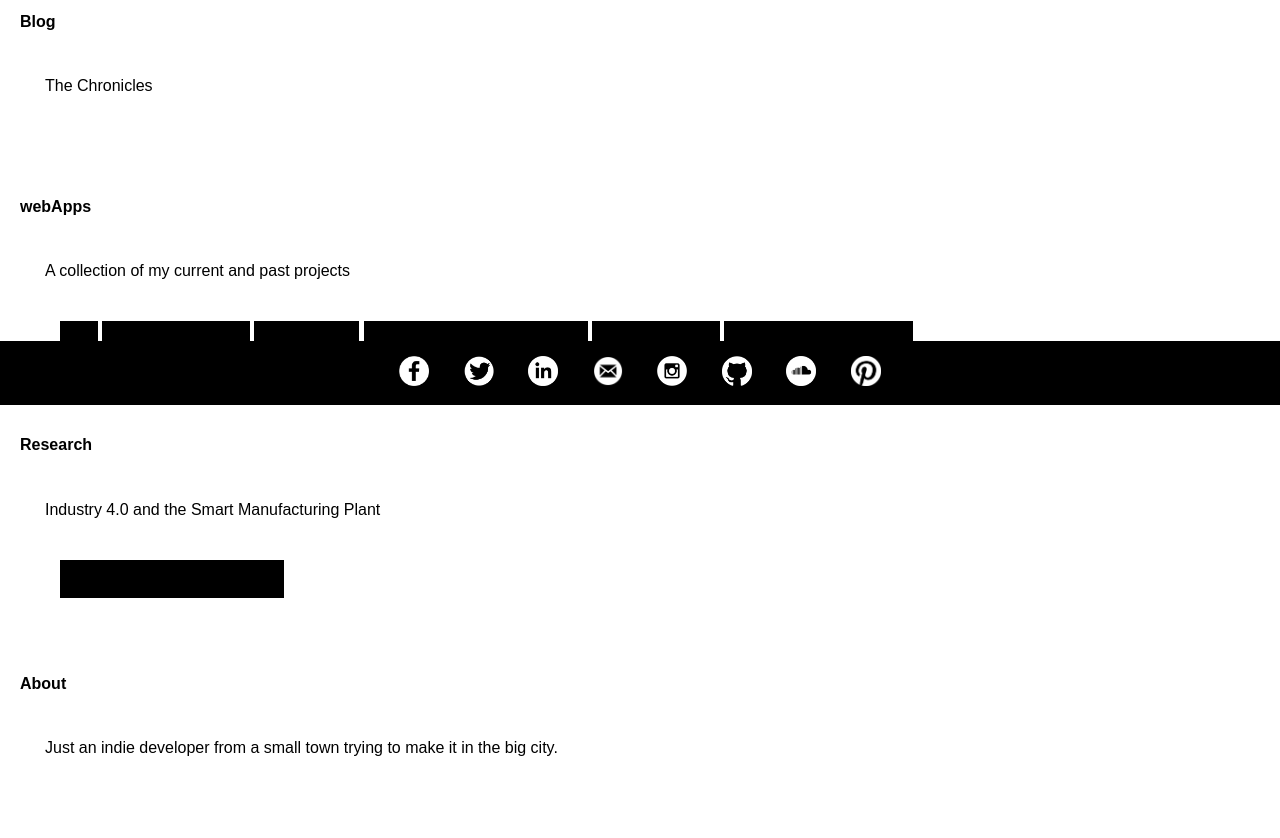
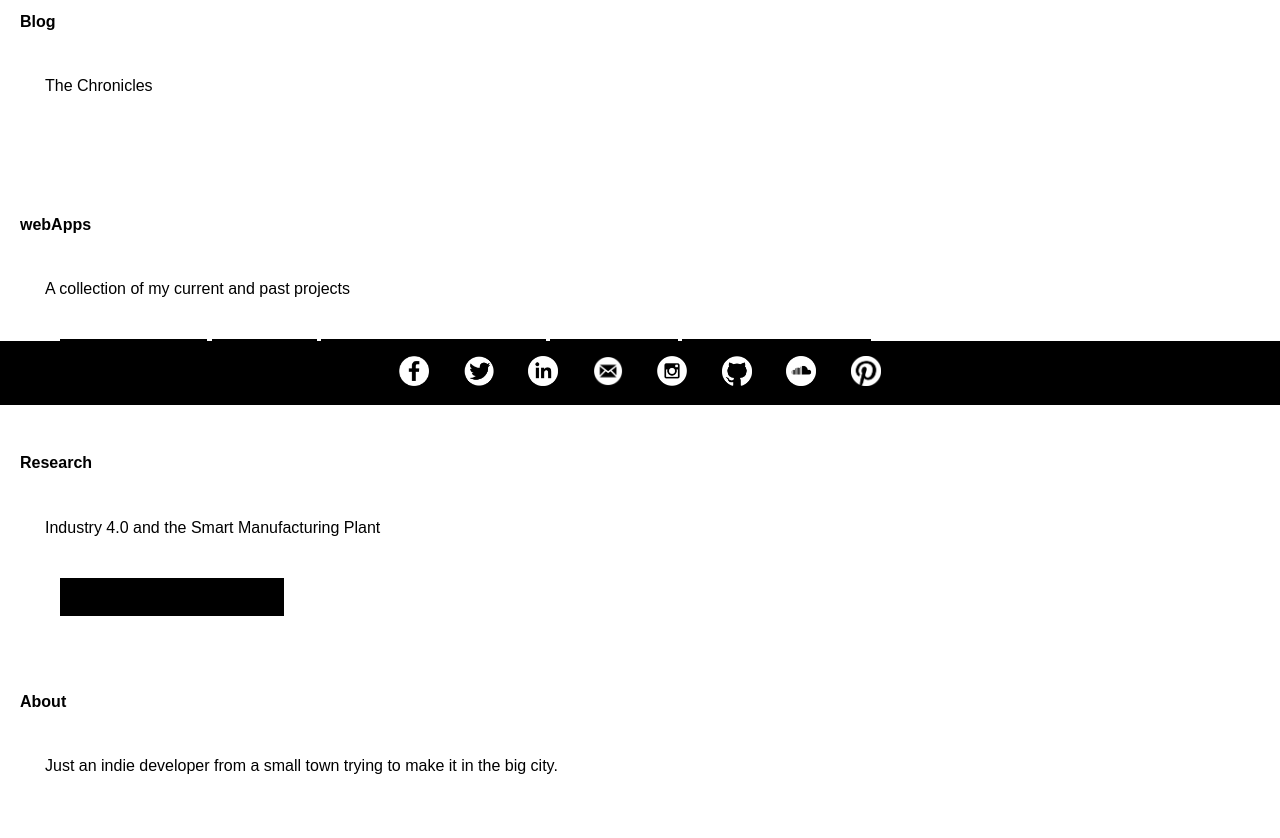
Before and after one commit to shaneguignard/me, a PHP site: page / in a window 1280 px wide. Shown: the part 395-1233 px from the top of the page. Before the commit the page ends 1151 px from the top, so only its background shows below. Run offline with PHP 8.4, Linux system fonts and the light colour scheme; a stand-in replaces the project's code that opens the database connection.

Commit message:
removed access to all webapps from website

```diff
--- a/webapps.php
+++ b/webapps.php
@@ -1,8 +1,6 @@
 <h4>webApps</h4>
     <p>A collection of my current and past projects</p>
     <ul>
-        <li>
-            <a href='./webapps/'>All</a></li>
         <li>
             <a href='./webapps/creemoresnhl/beta/timekeeper/'>CSNHL timesheet</a></li>
         <li>
```
